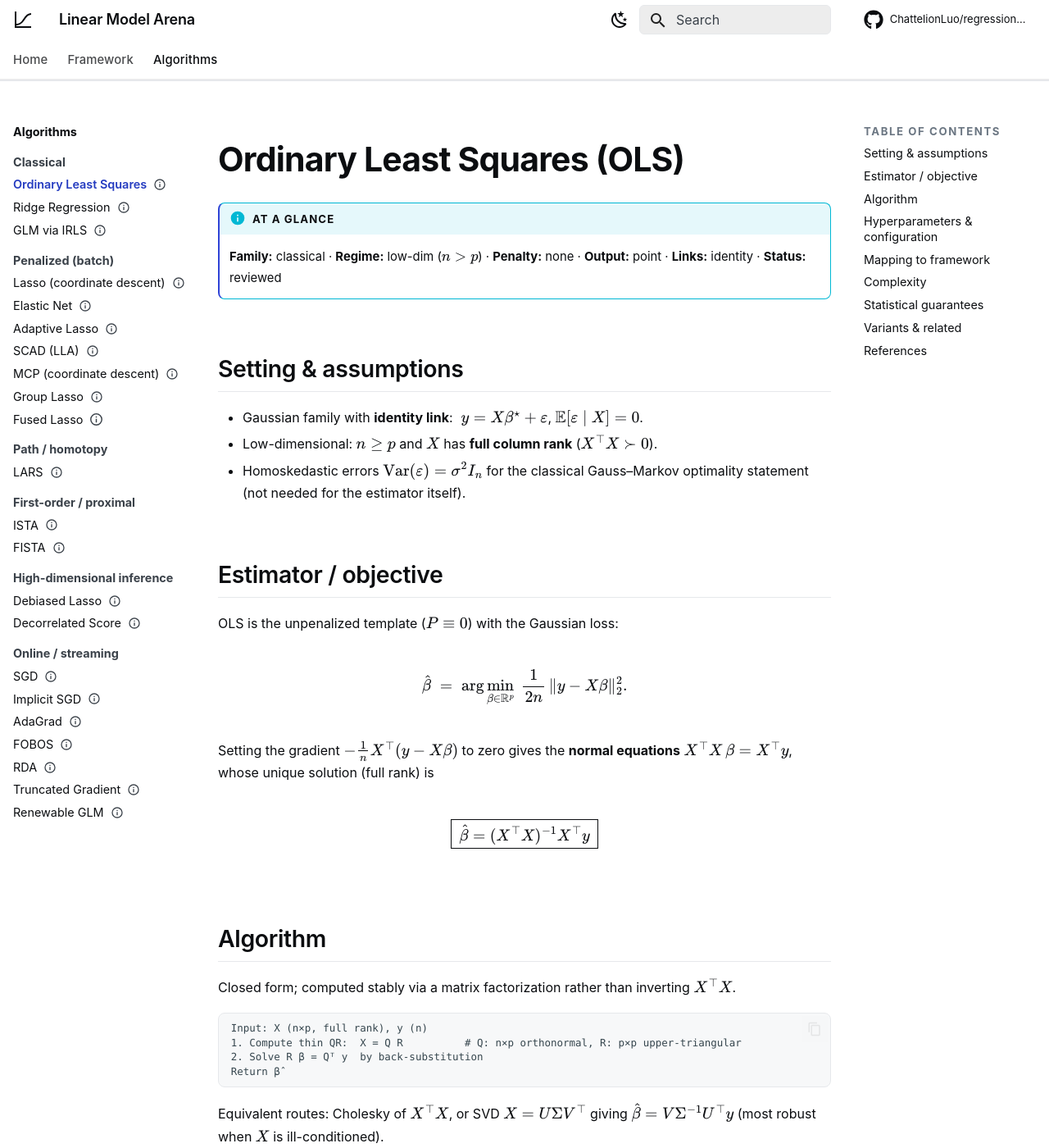
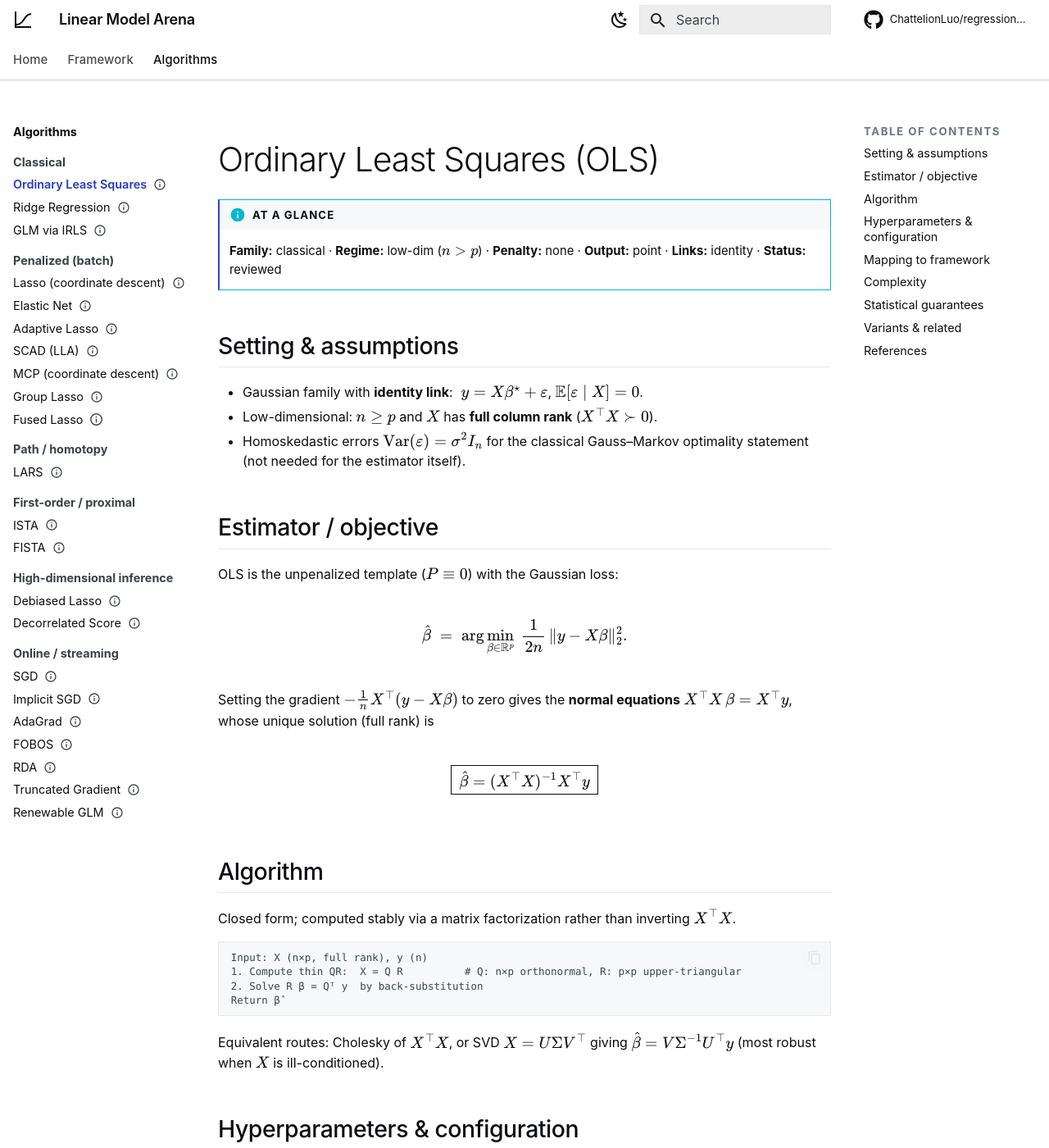
Before and after one commit to ChattelionLuo/regression-zoo, an MkDocs documentation site: the page built from docs/algorithms/ols.md, in a window 1280 px wide and 1400 px high. Shown: the whole window at 82% size. Built offline with MkDocs 1.6.1 and Material for MkDocs 9.7.7, drawn with Linux system fonts in a browser that asks for light colours; some web fonts are replaced; comment, search, counter and statistics services are not loaded.

Commit message:
Design: tighten to Jane Street aesthetic
- Line-height 1.72 -> 1.55 (more compact, editorial)
- All rounded corners removed (border-radius: 0) throughout:
  admonitions, tables, code blocks, search bar, buttons, eyebrow
  pill, showcase, stat strip, grid cards, algo-meta, badge
- Font weights: h1/h2/h3 shifted lighter (300/500/500) matching
  Jane Street's use of Alright Sans Light for display text
- Heading margin-top reduced (2.4em -> 1.8em, 1.8em -> 1.3em)
- Bright badge/admonition colors muted to darker, less saturated tones
- Admonition title backgrounds forced to surface (overrides Material
  per-type teal/blue/yellow injected backgrounds)

Co-authored-by: Copilot <223556219+Copilot@users.noreply.github.com>

```diff
--- a/docs/css/extra.css
+++ b/docs/css/extra.css
@@ -102,39 +102,40 @@
   -webkit-font-smoothing: antialiased;
   color: var(--arena-ink);
   font-size: 0.80rem;
-  line-height: 1.72;
+  line-height: 1.55;
 }
 
 .md-typeset h1,
 .md-typeset h2,
 .md-typeset h3 {
   font-family: var(--arena-serif);
-  font-weight: 600;
-  letter-spacing: -0.012em;
+  font-weight: 400;
+  letter-spacing: -0.015em;
   color: var(--arena-ink);
 }
 .md-typeset h1 {
   font-size: 2.05rem;
   line-height: 1.12;
-  font-weight: 700;
-  letter-spacing: -0.02em;
-  margin: 0 0 0.7em;
+  font-weight: 300;
+  letter-spacing: -0.025em;
+  margin: 0 0 0.6em;
 }
 .md-typeset h2 {
   font-size: 1.42rem;
   line-height: 1.22;
-  margin-top: 2.4em;
-  padding-bottom: 0.32em;
+  font-weight: 500;
+  margin-top: 1.8em;
+  padding-bottom: 0.28em;
   border-bottom: 1px solid var(--arena-line);
 }
-.md-typeset h3 { font-size: 1.12rem; margin-top: 1.8em; font-weight: 600; }
+.md-typeset h3 { font-size: 1.12rem; margin-top: 1.3em; font-weight: 500; }
 .md-typeset h4 {
   font-family: var(--arena-mono);
   font-size: 0.74rem;
   text-transform: uppercase;
   letter-spacing: 0.10em;
   color: var(--arena-muted);
-  font-weight: 600;
+  font-weight: 500;
 }
 
 .md-typeset a { text-decoration: none; transition: color .15s ease; }
@@ -156,7 +157,7 @@
 .md-search__form {
   background: var(--arena-surface);
   border: 1px solid var(--arena-line);
-  border-radius: 6px;
+  border-radius: 0;
   box-shadow: none;
 }
 .md-search__form:hover { background: var(--arena-surface-2); }
@@ -183,7 +184,7 @@
 .md-nav__title { font-family: var(--arena-mono); font-size: 0.66rem; text-transform: uppercase; letter-spacing: 0.12em; color: var(--arena-muted); }
 .md-nav__link--active { color: var(--arena-accent-ink); font-weight: 600; }
 .md-sidebar__scrollwrap::-webkit-scrollbar { width: 6px; }
-.md-sidebar__scrollwrap::-webkit-scrollbar-thumb { background: var(--arena-line-strong); border-radius: 3px; }
+.md-sidebar__scrollwrap::-webkit-scrollbar-thumb { background: var(--arena-line-strong); border-radius: 0; }
 
 /* Mobile nav drawer — dark title bar only, items stay on white */
 @media screen and (max-width: 76.1875em) {
@@ -211,14 +212,14 @@
   color: var(--arena-ink-soft);
   background: var(--arena-surface);
   padding: 0.7rem 1.1rem;
-  border-radius: 0 6px 6px 0;
+  border-radius: 0;
   font-size: 0.94em;
 }
 
 /* ----- Tables: clean ledger ----------------------------------------------- */
 .md-typeset table:not([class]) {
   border: 1px solid var(--arena-line);
-  border-radius: 8px;
+  border-radius: 0;
   overflow: hidden;
   font-size: 0.72rem;
   box-shadow: none;
@@ -270,23 +271,23 @@
 .md-typeset code {
   background: var(--arena-surface-2);
   border: 1px solid var(--arena-line);
-  border-radius: 4px;
+  border-radius: 2px;
   padding: 0.1em 0.36em;
   font-size: 0.78em;
 }
 .md-typeset pre > code {
   border: 1px solid var(--arena-line);
-  border-radius: 8px;
+  border-radius: 0;
   background: var(--arena-surface);
 }
-.md-typeset .highlight { border-radius: 8px; }
+.md-typeset .highlight { border-radius: 0; }
 
 /* ----- Admonitions: flatten & sharpen ------------------------------------- */
 .md-typeset .admonition,
 .md-typeset details {
   border: 1px solid var(--arena-line);
   border-left-width: 2px;
-  border-radius: 8px;
+  border-radius: 0;
   box-shadow: none;
   font-size: 0.74rem;
 }
@@ -296,11 +297,21 @@
   font-size: 0.66rem;
   text-transform: uppercase;
   letter-spacing: 0.08em;
-  background: var(--arena-surface);
+  background: var(--arena-surface) !important;
 }
-.md-typeset .admonition.info { border-left-color: var(--arena-accent); }
-.md-typeset .admonition.tip  { border-left-color: #0e9f6e; }
-.md-typeset .admonition.note { border-left-color: var(--arena-accent-2); }
+/* mute per-type title backgrounds that Material injects */
+.md-typeset .admonition.note  > .admonition-title,
+.md-typeset .admonition.info  > .admonition-title,
+.md-typeset .admonition.tip   > .admonition-title,
+.md-typeset .admonition.warning > .admonition-title,
+.md-typeset .admonition.danger  > .admonition-title,
+.md-typeset .admonition.example > .admonition-title,
+.md-typeset .admonition.abstract > .admonition-title { background: var(--arena-surface) !important; }
+.md-typeset .admonition.info    { border-left-color: var(--arena-accent); }
+.md-typeset .admonition.tip     { border-left-color: #2a7060; }
+.md-typeset .admonition.note    { border-left-color: #5a3f90; }
+.md-typeset .admonition.warning { border-left-color: #8a5a20; }
+.md-typeset .admonition.danger  { border-left-color: #822a2a; }
 
 /* MathJax display blocks — give them air */
 mjx-container[display="true"] {
@@ -329,7 +340,7 @@ mjx-container[display="true"] {
   background: var(--arena-accent-wash);
   border: 1px solid #dfe2fb;
   padding: 0.3rem 0.7rem;
-  border-radius: 100px;
+  border-radius: 0;
   margin-bottom: 1.3rem;
 }
 .arena-eyebrow::before {
@@ -342,7 +353,8 @@ mjx-container[display="true"] {
 .md-typeset .arena-hero h1 {
   font-size: 3.0rem;
   line-height: 1.04;
-  letter-spacing: -0.028em;
+  letter-spacing: -0.030em;
+  font-weight: 300;
   margin: 0 0 0.5rem;
   max-width: 18ch;
 }
@@ -367,7 +379,7 @@ mjx-container[display="true"] {
   display: inline-flex; align-items: center; gap: 0.45rem;
   font-size: 0.82rem; font-weight: 600;
   padding: 0.72rem 1.5rem;
-  border-radius: 7px;
+  border-radius: 0;
   border: 1px solid transparent;
   white-space: nowrap;
   transition: transform .12s ease, box-shadow .12s ease, background .12s ease;
@@ -401,7 +413,7 @@ mjx-container[display="true"] {
 .arena-showcase {
   margin-top: 2.2rem;
   border: 1px solid var(--arena-line);
-  border-radius: 12px;
+  border-radius: 0;
   background: linear-gradient(180deg, var(--arena-canvas), var(--arena-surface));
   padding: 1.5rem 1.6rem;
   position: relative;
@@ -420,7 +432,7 @@ mjx-container[display="true"] {
 }
 .arena-showcase .arena-chip {
   border: 1px solid var(--arena-line-strong); background: var(--arena-canvas);
-  border-radius: 6px; padding: 0.35rem 0.6rem; color: var(--arena-ink);
+  border-radius: 0; padding: 0.35rem 0.6rem; color: var(--arena-ink);
 }
 .arena-showcase .arena-arrow { color: var(--arena-accent); font-weight: 700; }
 .arena-showcase .arena-out {
@@ -432,7 +444,7 @@ mjx-container[display="true"] {
 .arena-stats {
   display: grid; grid-template-columns: repeat(4, 1fr);
   gap: 0; margin: 2.4rem 0;
-  border: 1px solid var(--arena-line); border-radius: 12px; overflow: hidden;
+  border: 1px solid var(--arena-line); border-radius: 0; overflow: hidden;
 }
 .arena-stat { padding: 1.1rem 1.2rem; border-right: 1px solid var(--arena-line); }
 .arena-stat:last-child { border-right: none; }
@@ -452,7 +464,7 @@ mjx-container[display="true"] {
 .md-typeset .grid.cards > ul > li,
 .md-typeset .grid > .card {
   border: 1px solid var(--arena-line);
-  border-radius: 12px;
+  border-radius: 0;
   padding: 1.1rem 1.15rem;
   transition: border-color .15s ease, box-shadow .15s ease, transform .15s ease;
   background: var(--arena-canvas);
@@ -480,7 +492,7 @@ mjx-container[display="true"] {
    ============================================================================ */
 .algo-meta {
   border: 1px solid var(--arena-line);
-  border-radius: 10px;
+  border-radius: 0;
   padding: 0.7rem 1rem;
   margin: 0.8rem 0 1.4rem;
   font-size: 0.74rem;
@@ -491,7 +503,7 @@ mjx-container[display="true"] {
 .badge {
   display: inline-block;
   padding: 0.12rem 0.55rem;
-  border-radius: 100px;
+  border-radius: 2px;
   font-family: var(--arena-mono);
   font-size: 0.6rem;
   letter-spacing: 0.04em;
@@ -499,11 +511,11 @@ mjx-container[display="true"] {
   color: white;
   margin-right: 0.3rem;
 }
-.badge.regime { background: #0e7c66; }
-.badge.family { background: var(--arena-accent-2); }
+.badge.regime { background: #1e6b58; }
+.badge.family { background: #5a3f90; }
 .badge.status-stub { background: #aab3bd; color: #1b2127; }
-.badge.status-draft { background: #c97a16; }
-.badge.status-reviewed { background: #0e9f6e; }
+.badge.status-draft { background: #8a5a20; }
+.badge.status-reviewed { background: #1e6b58; }
 
 /* ============================================================================
    FOOTER
```
